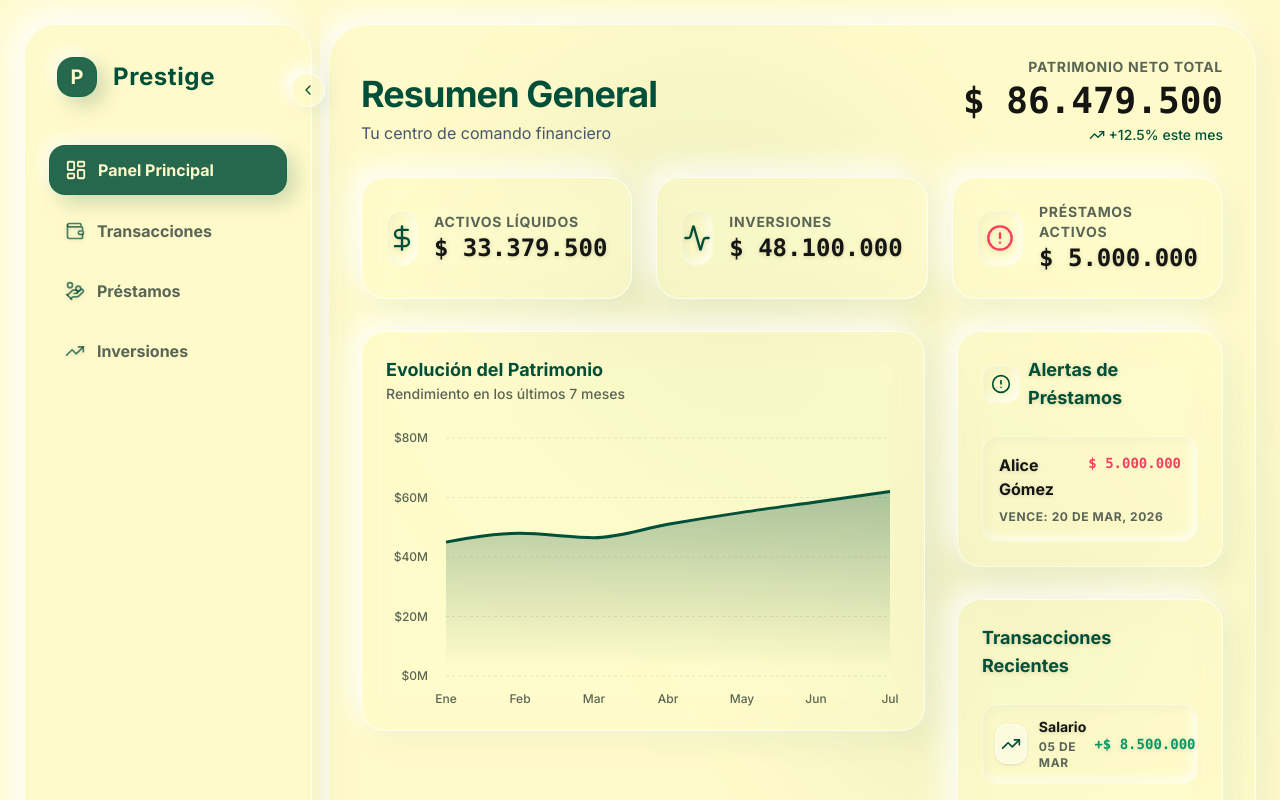
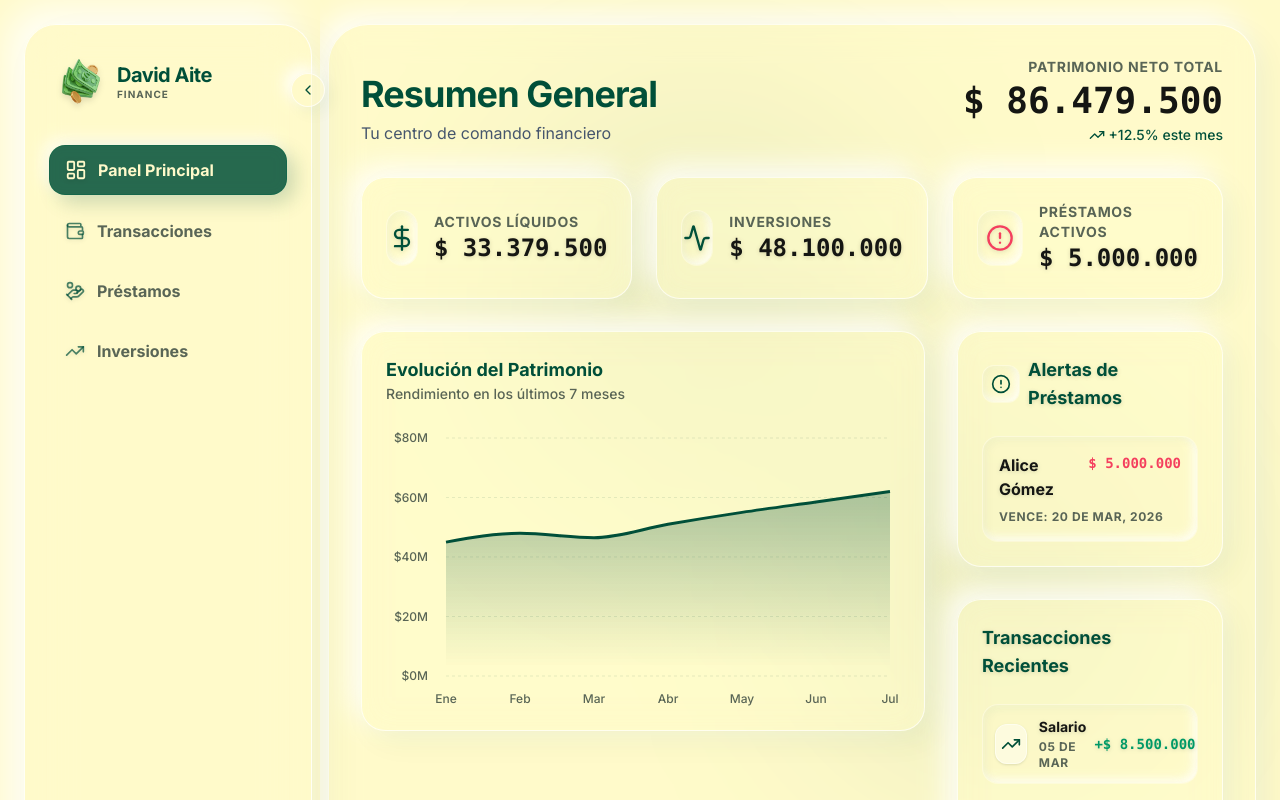
Before and after one commit to pastuso20/Finanzas, a React (Vite) app: page / in a window 1280 px wide. Shown: the top 800 px of the page. Built offline with nearby package versions, Linux system fonts and the light colour scheme.

Commit message:
Add new 3D logo and rename application to David Aite

```diff
--- a/index.html
+++ b/index.html
@@ -1,12 +1,16 @@
 <!doctype html>
 <html lang="en">
+
 <head>
   <meta charset="UTF-8" />
+  <link rel="icon" type="image/png" href="/logo.png" />
   <meta name="viewport" content="width=device-width, initial-scale=1.0" />
-    <title>My Google AI Studio App</title>
+  <title>David Aite - Finance</title>
 </head>
+
 <body>
   <div id="root"></div>
   <script type="module" src="/src/main.tsx"></script>
 </body>
+
 </html>
--- a/src/components/Layout.tsx
+++ b/src/components/Layout.tsx
@@ -24,11 +24,9 @@ export function Layout({ children, activeTab, setActiveTab }: LayoutProps) {
       {/* Mobile Header (Hidden on md+) */}
       <div className="md:hidden flex items-center justify-between p-5 pb-0 z-30 relative shrink-0">
         <div className="flex items-center gap-3">
-          <div className="w-10 h-10 rounded-2xl neu-button-primary flex items-center justify-center shrink-0">
-            <span className="text-gold-500 font-bold text-xl drop-shadow-sm">P</span>
-          </div>
+          <img src="/logo.png" alt="David Aite" className="w-12 h-12 object-contain drop-shadow-md shrink-0 transition-transform duration-300 hover:scale-105" />
           <div>
-            <h1 className="font-bold text-emerald-500 text-xl tracking-wide leading-none">Prestige</h1>
+            <h1 className="font-bold text-emerald-500 text-xl tracking-tight leading-none">David Aite</h1>
             <p className="text-[9px] text-slate-500 font-bold uppercase tracking-widest mt-0.5">Finance</p>
           </div>
         </div>
@@ -57,16 +55,24 @@ export function Layout({ children, activeTab, setActiveTab }: LayoutProps) {
           </button>
 
           <div>
-            <div className={cn("flex items-center mb-12", isCollapsed ? "justify-center" : "gap-4 px-2")}>
-              <div className="w-10 h-10 rounded-2xl neu-button-primary flex items-center justify-center shrink-0 transition-transform duration-500">
-                <span className="text-gold-500 font-bold text-xl drop-shadow-sm">P</span>
+            <div className={cn("flex items-center mb-10", isCollapsed ? "justify-center" : "gap-3 px-2")}>
+              <img
+                src="/logo.png"
+                alt="David Aite"
+                className={cn(
+                  "object-contain drop-shadow-md transition-all duration-500 shrink-0 hover:scale-105",
+                  isCollapsed ? "w-12 h-12" : "w-12 h-12"
+                )}
+              />
+              <div className={cn(
+                "transition-all duration-500 origin-left whitespace-nowrap overflow-hidden flex flex-col justify-center",
+                isCollapsed ? "max-w-0 opacity-0 scale-x-0" : "max-w-[200px] opacity-100 scale-x-100"
+              )}>
+                <h1 className="font-bold text-emerald-500 text-xl tracking-tight leading-none pt-1">
+                  David Aite
+                </h1>
+                <p className="text-[10px] text-slate-500 font-bold uppercase tracking-widest mt-0.5">Finance</p>
               </div>
-              <h1 className={cn(
-                "font-bold text-emerald-500 tracking-wide transition-all duration-500 origin-left whitespace-nowrap overflow-hidden",
-                isCollapsed ? "max-w-0 opacity-0 scale-x-0" : "max-w-[200px] opacity-100 scale-x-100 text-2xl"
-              )}>
-                Prestige
-              </h1>
             </div>
 
             <nav className="space-y-3 relative">
```
Also changed, not shown: public/logo.png (added). Lines whose indentation alone changed are shown as unchanged.
